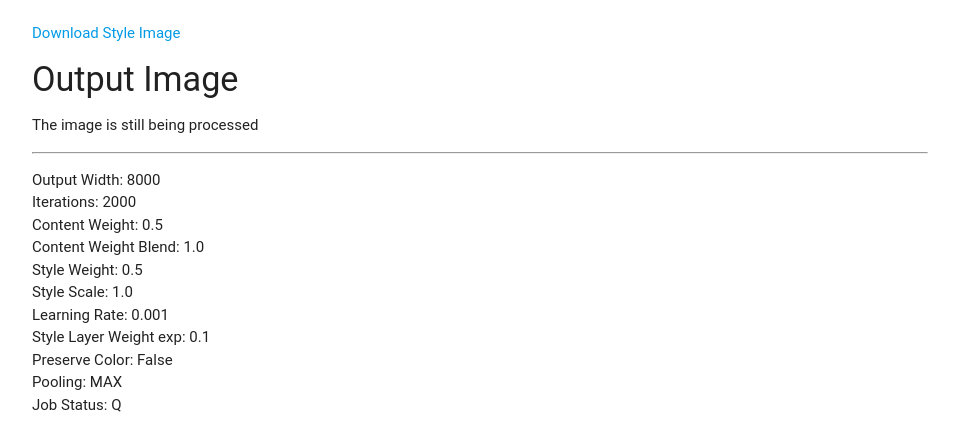
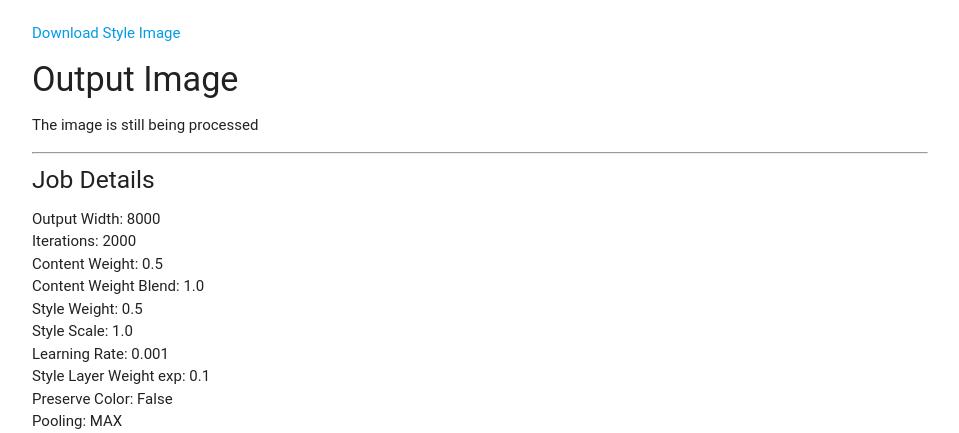
Before and after one commit to Pineapplebun/deepstyleserver, a Django app: page /deepstyle/1/ in a window 1280 px wide. Shown: the part 915-1348 px from the top of the page, without its empty margins (160-1119 px from the left). Run offline with Django 3.2, Linux system fonts and the light colour scheme; data comes from the database, SQL or seed files in the repository; some libraries are stand-ins or nearby versions.

Commit message:
Update detail.html

```diff
--- a/dswebsite/deepstyle/templates/deepstyle/detail.html
+++ b/dswebsite/deepstyle/templates/deepstyle/detail.html
@@ -22,6 +22,7 @@
 
 	<hr>
 
+	<h5>Job Details</h5>
 	<ul>
 	  <li>Output Width: {{ job.output_width }}</li>
 	  <li>Iterations: {{ job.iterations }}</li>
```
